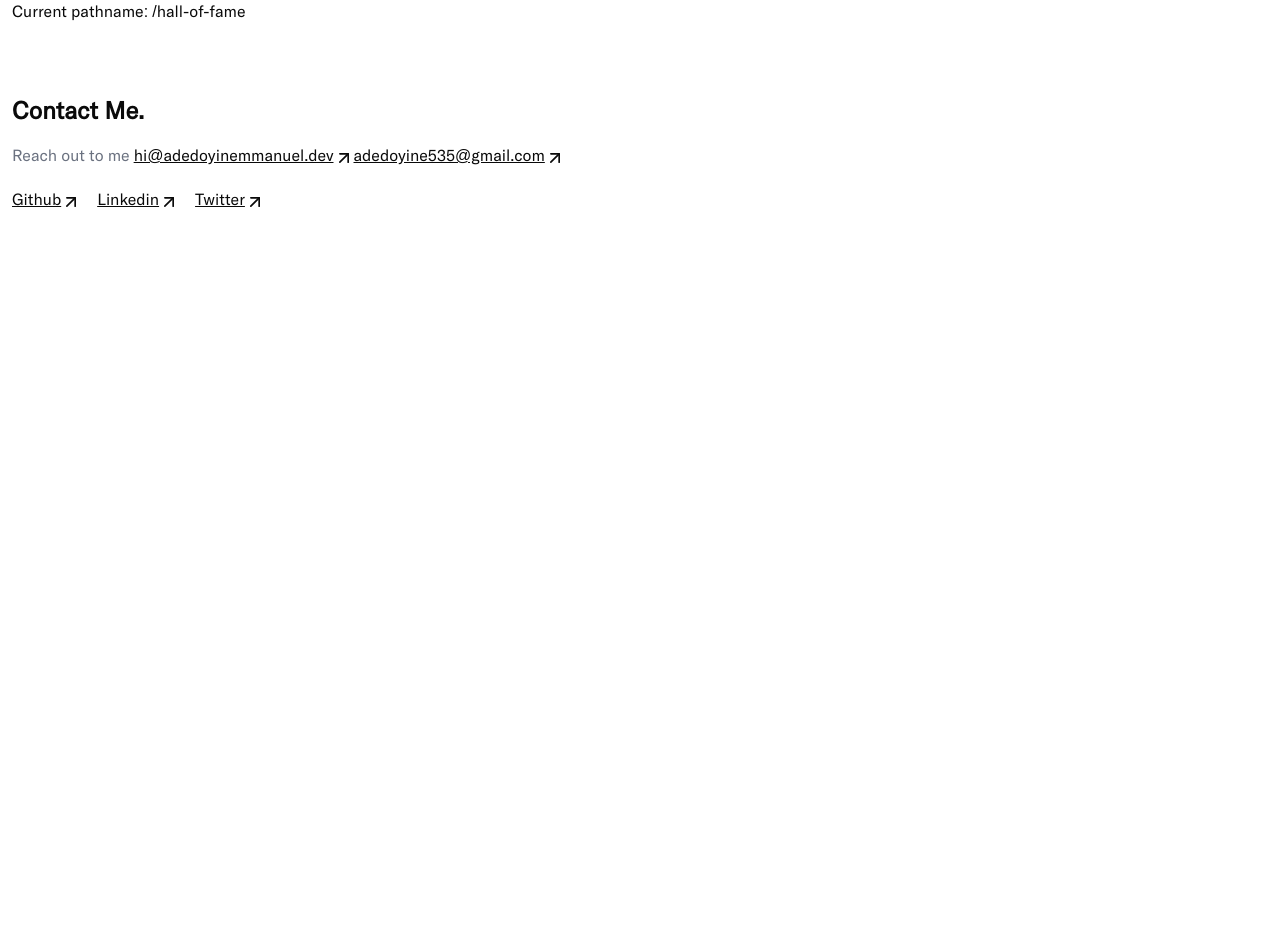
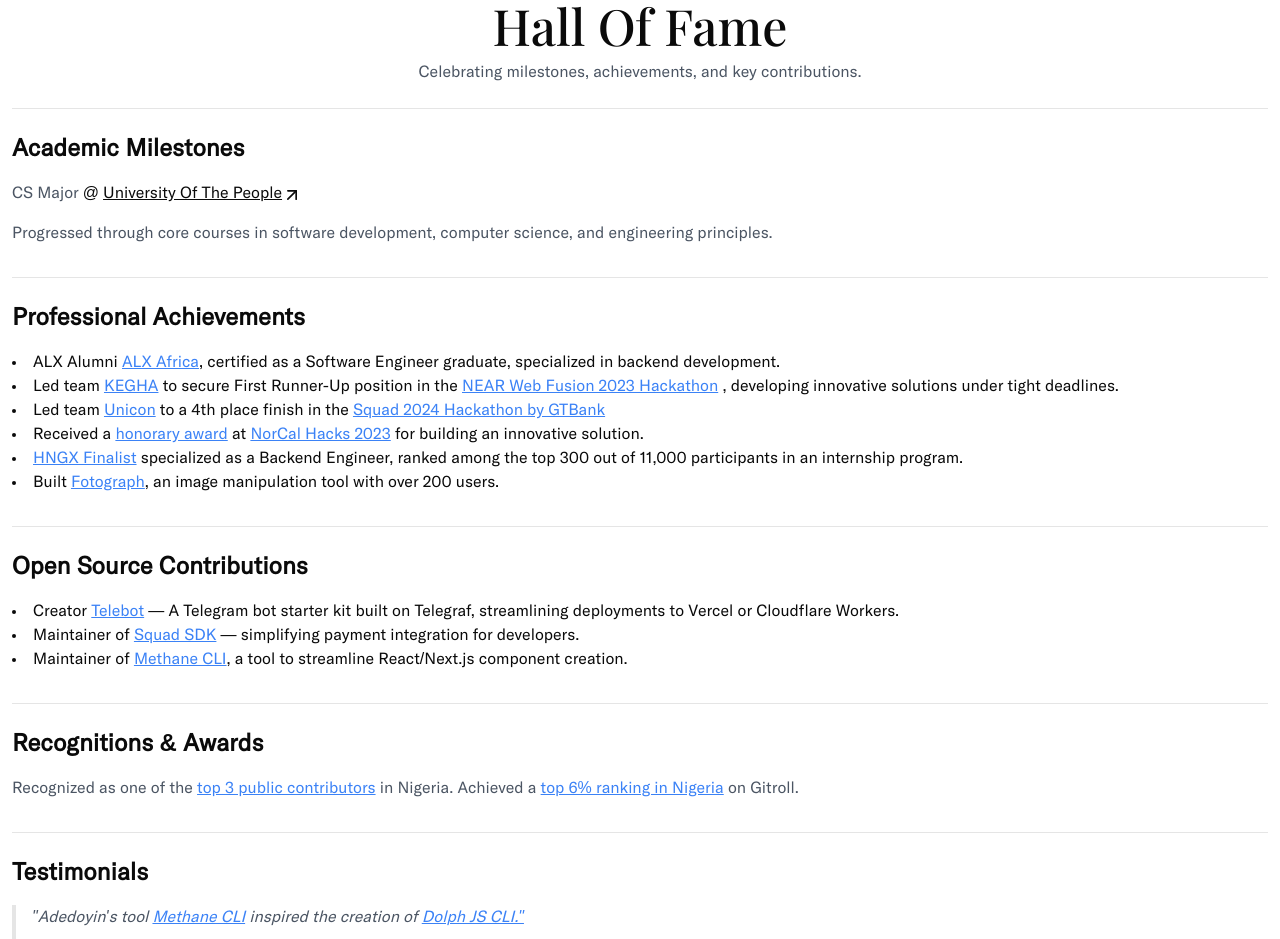
Before and after one commit to Adedoyin-Emmanuel/adedoyinemmanuel.dev, a Next.js app: page /hall-of-fame in a window 1280 px wide. Shown: the part 140-1079 px from the top of the page. Before the commit the page ends 800 px from the top, so only its background shows below. Built offline with nearby package versions, Linux system fonts and the light colour scheme.

Commit message:
feat: finished hall-of-fame page

```diff
--- a/app/contact/page.tsx
+++ /dev/null
@@ -1,19 +0,0 @@
-
-"use client"
-import React from "react";
-import { useRouter, usePathname } from "next/navigation";
-
-
-const Contact = () => {
-
-    const pathname = usePathname();
-
-    return (
-        <div>
-            <h1>Contact works!</h1>
-            <p>Current pathname: {pathname}</p>
-        </div>
-    );
-}
-
-export default Contact;
--- a/app/hall-of-fame/page.tsx
+++ b/app/hall-of-fame/page.tsx
@@ -1,19 +1,284 @@
+import React from "react";
+import { Playfair_Display } from "next/font/google";
+import { cn } from "@/lib/utils";
+import Link from "next/link";
+import { ArrowUpRight } from "lucide-react";
+import { Separator } from "@/components/ui/separator";
 
-"use client"
-import React from "react";
-import { useRouter, usePathname } from "next/navigation";
+const playFairDisplay = Playfair_Display({
+  weight: "500",
+  subsets: ["latin"],
+});
 
+export const metadata = {
+  title: "Adedoyin Emmanuel - Software Engineer",
+  description: "Hall Of Fame Adedoyin Emmanuel Adeniyi - CS, Software Engineer",
+};
 
 const HallOfFame = () => {
+  return (
+    <div className="my-8">
+      <h1
+        className={cn(
+          playFairDisplay.className,
+          "lg:text-[50px] text-3xl text-center"
+        )}
+      >
+        Hall Of Fame
+      </h1>
+      <div className="text-center mt-4 text-gray-600">
+        Celebrating milestones, achievements, and key contributions.
+      </div>
 
-    const pathname = usePathname();
+      <Separator className="my-6" />
 
-    return (
-        <div>
-            <h1>HallOfFame works!</h1>
-            <p>Current pathname: {pathname}</p>
+      {/* Academic Milestones */}
+      <section className="mb-8">
+        <h2 className="text-2xl font-bold mb-4">Academic Milestones</h2>
+        <div className="flex mb-4">
+          <span className="text-gray-600 mr-1">CS Major </span> @{" "}
+          <Link
+            href={"https://uopeople.edu "}
+            className="underline flex items-end text-center mx-1"
+          >
+            {" "}
+            University Of The People <ArrowUpRight className="h-5 w-5" />
+          </Link>
         </div>
-    );
-}
+        <p className="text-gray-600">
+          Progressed through core courses in software development, computer
+          science, and engineering principles.
+        </p>
+      </section>
+
+      <Separator className="my-6" />
+
+      {/* Professional Achievements */}
+      <section className="mb-8">
+        <h2 className="text-2xl font-bold mb-4">Professional Achievements</h2>
+        <ul className="list-disc list-inside">
+          <li>
+            ALX Alumni{" "}
+            <Link
+              href="https://alxafrica.com"
+              className="underline text-blue-500"
+              target="_blank"
+            >
+              ALX Africa
+            </Link>
+            , certified as a Software Engineer graduate, specialized in backend
+            development.
+          </li>
+
+          <li>
+            Led team{" "}
+            <Link
+              href="https://taikai.network/hackbox/hackathons/webfusionlagos/projects/clpk6l8s300bi0z01tim9nv28/idea"
+              className="underline text-blue-500"
+              target="_blank"
+            >
+              KEGHA
+            </Link>{" "}
+            to secure First Runner-Up position in the{" "}
+            <Link
+              href="taikai.network/hackbox/hackathons/webfusionlagos/projects"
+              className="underline text-blue-500"
+              target="_blank"
+            >
+              NEAR Web Fusion 2023 Hackathon
+            </Link>{" "}
+            , developing innovative solutions under tight deadlines.
+          </li>
+
+          <li>
+            Led team{" "}
+            <Link
+              href="https://github.com/iyanuloluwa-Miracle/UNICON-BACKEND"
+              className="underline text-blue-500"
+              target="_blank"
+            >
+              Unicon
+            </Link>{" "}
+            to a 4th place finish in the{" "}
+            <Link
+              href=" https://squadco.com/hackathon/"
+              className="underline text-blue-500"
+              target="_blank"
+            >
+              Squad 2024 Hackathon by GTBank
+            </Link>{" "}
+          </li>
+
+          <li>
+            Received a{" "}
+            <Link
+              href={"https://devpost.com/software/caresync-melncs"}
+              className="underline text-blue-500"
+              target="_blank"
+            >
+              {" "}
+              honorary award
+            </Link>{" "}
+            at{" "}
+            <Link
+              href="https://lec-hacks-2023.devpost.com/"
+              className="underline text-blue-500"
+              target="_blank"
+            >
+              NorCal Hacks 2023
+            </Link>{" "}
+            for building an innovative solution.
+          </li>
+
+          <li>
+            <Link
+              href="https://hng.tech"
+              target="_blank"
+              className="underline text-blue-500"
+            >
+              HNGX Finalist
+            </Link>{" "}
+            specialized as a Backend Engineer, ranked among the top 300 out of
+            11,000 participants in an internship program.
+          </li>
+
+          <li>
+            Built{" "}
+            <Link
+              href="https://fotograph.vercel.app"
+              className="underline text-blue-500"
+            >
+              Fotograph
+            </Link>
+            , an image manipulation tool with over 200 users.
+          </li>
+        </ul>
+      </section>
+
+      <Separator className="my-6" />
+
+      {/* Open Source Contributions */}
+      <section className="mb-8">
+        <h2 className="text-2xl font-bold mb-4">Open Source Contributions</h2>
+        <ul className="list-disc list-inside">
+          <li>
+            Creator{" "}
+            <Link
+              href="https://github.com/facebook/react"
+              className="underline text-blue-500"
+            >
+              Telebot
+            </Link>{" "}
+            — A Telegram bot starter kit built on Telegraf, streamlining
+            deployments to Vercel or Cloudflare Workers.
+          </li>
+
+          <li>
+            Maintainer of{" "}
+            <Link
+              href="https://github.com/adedoyin-emmanuel/squad-js-sdk"
+              className="underline text-blue-500"
+            >
+              Squad SDK
+            </Link>{" "}
+            — simplifying payment integration for developers.
+          </li>
+
+          <li>
+            Maintainer of{" "}
+            <Link
+              href="https://github.com/adedoyin-emmanuel/methane-cli"
+              className="underline text-blue-500"
+              target="_blank"
+            >
+              Methane CLI
+            </Link>
+            , a tool to streamline React/Next.js component creation.
+          </li>
+        </ul>
+      </section>
+
+      <Separator className="my-6" />
+
+      {/* Recognitions & Awards */}
+      <section className="mb-8">
+        <h2 className="text-2xl font-bold mb-4">Recognitions & Awards</h2>
+        <p className="text-gray-600">
+          Recognized as one of the{" "}
+          <Link
+            href={
+              "https://github.com/gayanvoice/top-github-users/blob/main/markdown/public_contributions/nigeria.md"
+            }
+            className="underline text-blue-500"
+            target="_blank"
+          >
+            top 3 public contributors
+          </Link>{" "}
+          in Nigeria. Achieved a{" "}
+          <Link
+            href={"https://gitroll.io/profile/uPFiBPYcFdgYi7NKJ3tmo2XBYk902"}
+            className="underline text-blue-500"
+            target="_blank"
+          >
+            top 6% ranking in Nigeria
+          </Link>{" "}
+          on Gitroll.
+        </p>
+      </section>
+
+      <Separator className="my-6" />
+
+      {/* Testimonials */}
+      <section className="mb-8">
+        <h2 className="text-2xl font-bold mb-4">Testimonials</h2>
+        <blockquote className="italic text-gray-600 border-l-4 pl-4">
+          "Adedoyin's tool{" "}
+          <Link
+            href="https://github.com/adedoyin-emmanuel/methane-cli"
+            className="underline text-blue-500"
+            target="_blank"
+          >
+            Methane CLI
+          </Link>{" "}
+          inspired the creation of{" "}
+          <Link
+            href={
+              "https://github.com/dolphjs/dolph-cli?tab=readme-ov-file#credit"
+            }
+            className="underline text-blue-500"
+            target="_blank"
+          >
+            {" "}
+            Dolph JS CLI."
+          </Link>
+          <span className="block mt-2 font-bold">— DolphJS Team</span>
+        </blockquote>
+        <blockquote className="italic text-gray-600 border-l-4 pl-4 mt-4">
+          "Emma consistently ships high-quality products quickly. A reliable
+          asset to any team!"
+          <Link
+            href={"https://github.com/adedoyin-emmanuel/adedoyinemmanuel.dev"}
+            className="underline text-blue-500"
+            target="_blank"
+          >
+            {" "}
+            (I Built My V2 Portfolio in less than 9hrs)
+            <Link
+              target="_blank"
+              href="https://wakatime.com/badge/github/Adedoyin-Emmanuel/adedoyinemmanuel.dev"
+            >
+              <img
+                src="https://wakatime.com/badge/github/Adedoyin-Emmanuel/adedoyinemmanuel.dev.svg"
+                alt="wakatime"
+              />
+            </Link>
+          </Link>
+          <span className="block mt-2 font-bold">— Project Lead</span>
+        </blockquote>
+        <p className="text-gray-600 mt-4">...and many more.</p>
+      </section>
+    </div>
+  );
+};
 
 export default HallOfFame;
```
